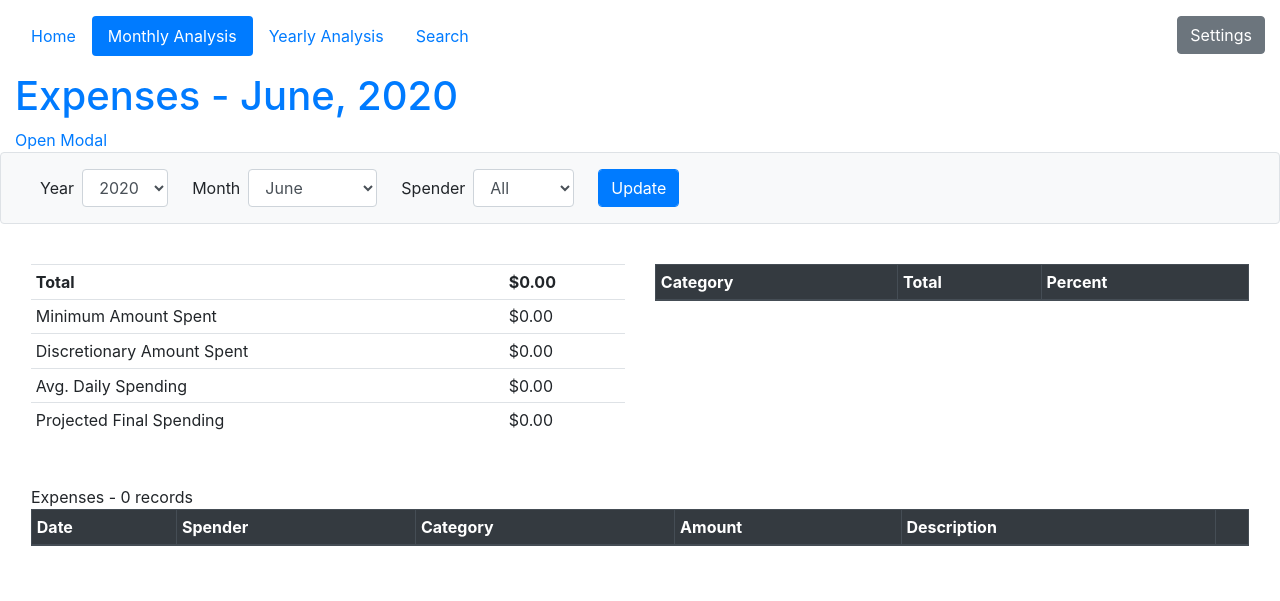
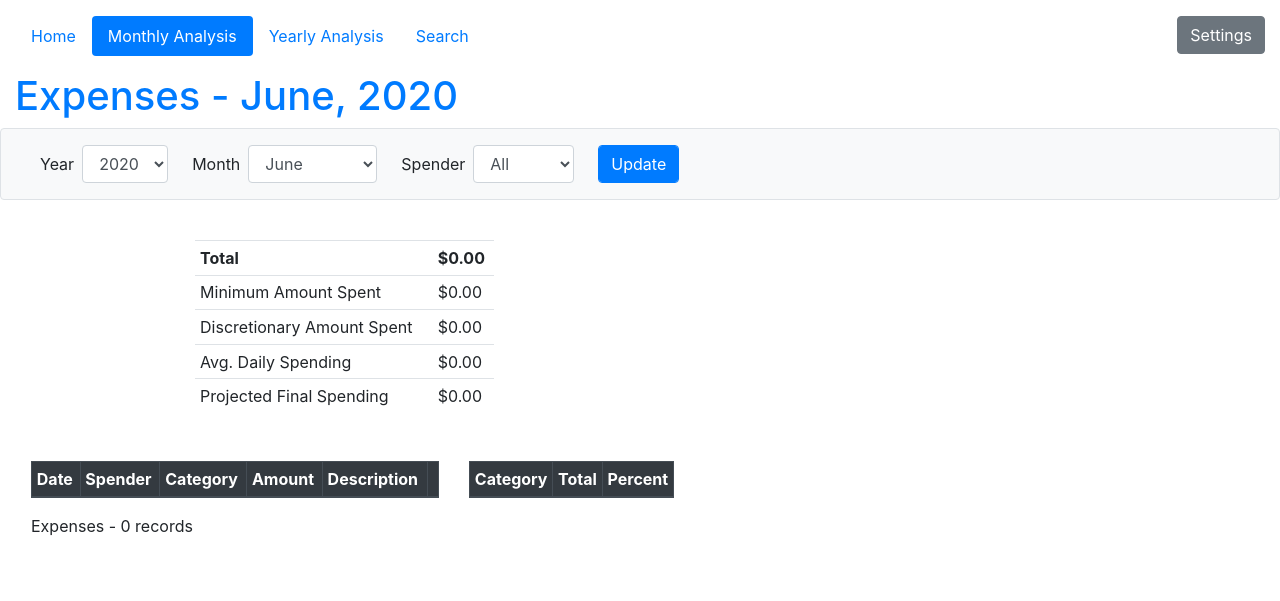
Before and after one commit to charliecoderdad/spending-tracker, a Flask app: page /monthlyAnalysis/ in a window 1280 px wide. Shown: the top 601 px of the page. Run offline with Flask 2, Linux system fonts and the light colour scheme; tables that the repository leaves empty hold one stand-in row (values such as "Sample post"); lists and menus that the app fills with data are empty; parts of the project's set-up code (start-up, migrations or seed data) failed here and were passed over; some libraries are stand-ins or nearby versions.

Commit message:
Finishing format touches

```diff
--- a/tracker_app/monthInfo.py
+++ b/tracker_app/monthInfo.py
@@ -59,8 +59,8 @@ class MonthInfo():
 	def getExpenseTable(self):
 		expenses = self.expenses
 		tableHeaders = ['Date', 'Spender', 'Category', 'Amount', 'Description', '']
-		table = "Expenses - " + str(len(expenses)) + " records"
-		table += helpers.getTableHeadTags(tableHeaders)
+
+		table = helpers.getTableHeadTags(tableHeaders)
 		for expense in expenses:
 			formattedDate = expense.date.strftime("%B %d, %Y")
 			table += "<tr>"
@@ -74,5 +74,6 @@ class MonthInfo():
 			table += "<a href='#deleteConfirmModal' data-toggle='modal' onClick='expenseIdToDelete(" + str(expense.expenseId) + ")'><img src=" + url_for('static', filename='delete.png') + " width='25' height='25' title='Delete Record'></a>"
 			table += "</td>"
 		table += "</table>"
+		table += "Expenses - " + str(len(expenses)) + " records"
 
 		return Markup(table)
--- a/tracker_app/static/styles.css
+++ b/tracker_app/static/styles.css
@@ -1,6 +1,6 @@
 @media (min-width: 1200px) {
     .container{
-        max-width: 1350px;
+        max-width: 1450px;
     }
 }
 
--- a/tracker_app/templates/monthlyData.html
+++ b/tracker_app/templates/monthlyData.html
@@ -14,8 +14,6 @@ function expenseIdToDelete(theId) {
 </script>
 
 <h1 class="text-primary">Expenses - {{ monthStr }}</h1>
-
-<a href="#deleteConfirmModal" data-toggle="modal">Open Modal</a>
 
 <div id="deleteConfirmModal" class="modal fade">
 	<div class="modal-dialog modal-confirm">
@@ -37,7 +35,7 @@ function expenseIdToDelete(theId) {
 	</div>
 </div>
 
-<div class="row py-3 px-3 border rounded bg-light" id="expense-config-form">
+<div class="row py-3 px-3 border rounded bg-light">
 	<div class="col-lg">
 		<form method="POST" action={{ url_for('monthlyAnalysis') }} class="form-inline">
 			<div class="form-group">
@@ -71,21 +69,25 @@ function expenseIdToDelete(theId) {
 {% endif %}
 
 <div class="row my-3 px-3 py-2">
-	<div class="col">
-		<div class="row justify-content-between" id="expenses-stats">
+
+	<div class="col-auto">
+
+		<div class="row justify-content-center">
 			<div class="col-lg-6 py-3">
 				{{ stats }}
 			</div>
-			<div class="col-lg-6 py-3 rounded">
+		</div>
+
+		<div class="row">
+			<div class="col-lg-8 py-3">
+				{{ expenseTable }}
+			</div>
+			<div class="col-lg-4 py-3">
 				{{ categoryAnalysisTable }}
 			</div>
 		</div>
 
-		<div class="row" id="tables">
-			<div class="col-lg py-3">
-				{{ expenseTable }}
-			</div>
-		</div>
 	</div>
+
 </div>
 {% endblock %}
```
Also changed, not shown: tracker_app/templates/yearlyAnalysis.html (+12 -6 lines).
